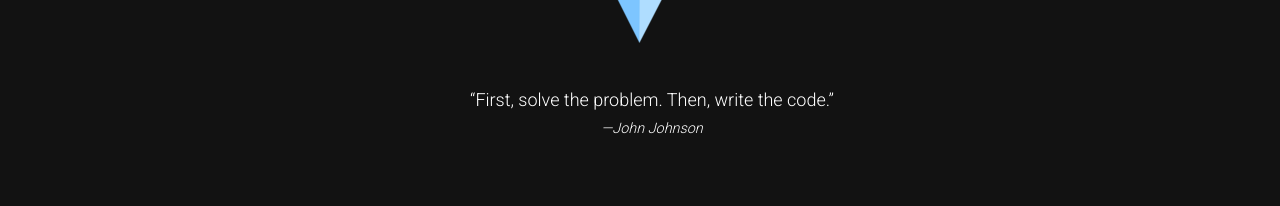
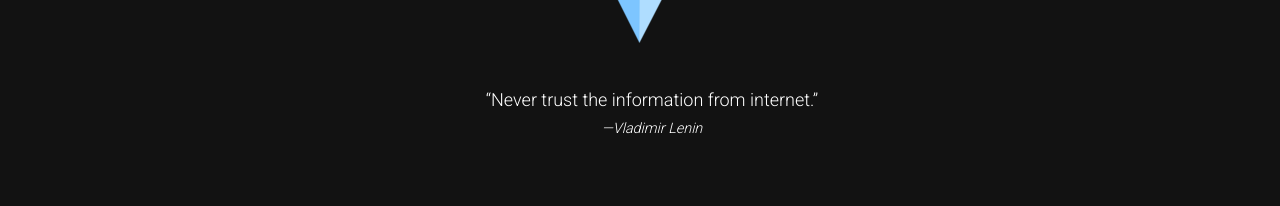
Before and after one commit to mindonline/mindonline, a Nuxt app: page /inspire in a window 1280 px wide. Shown: the part 153-359 px from the top of the page. Built offline with nearby package versions, Linux system fonts and the light colour scheme.

Commit message:
ci: Test pipeline commit

```diff
--- a/pages/inspire.vue
+++ b/pages/inspire.vue
@@ -7,10 +7,10 @@
         class="mb-5"
       >
       <blockquote class="blockquote">
-        &#8220;First, solve the problem. Then, write the code.&#8221;
+        &#8220;Never trust the information from internet.&#8221;
         <footer>
           <small>
-            <em>&mdash;John Johnson</em>
+            <em>&mdash;Vladimir Lenin</em>
           </small>
         </footer>
       </blockquote>
```
